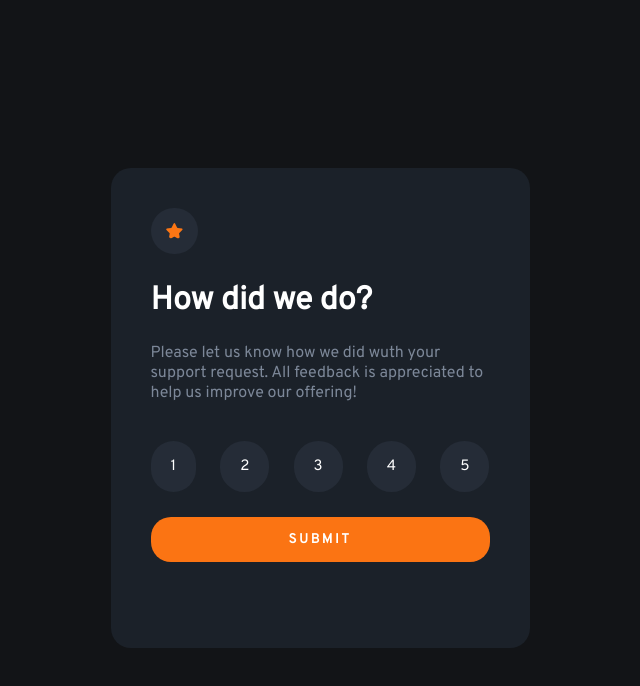
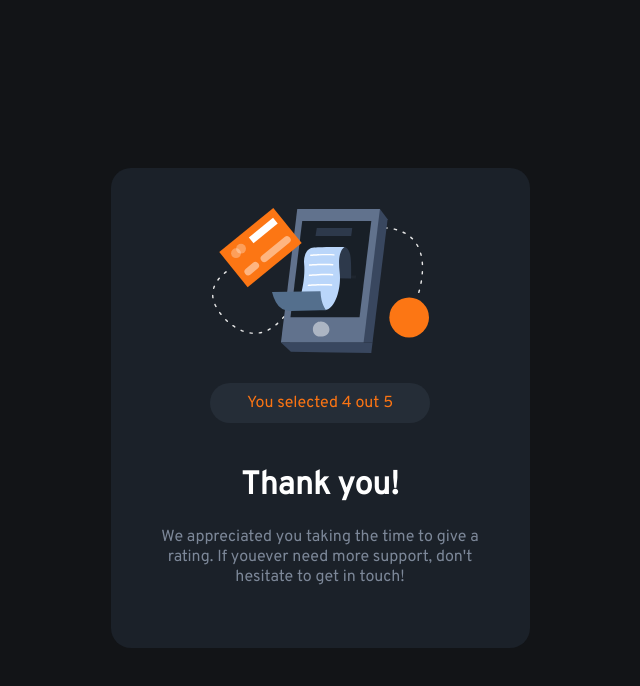
Before and after one commit to joao121gf/Desafios-JavaScript-Mentor, a plain HTML site: page Feedback/index.html in a window 1280 px wide. Both pictures are taken after a click on the button "SUBMIT". Shown: the whole page, without its empty margins (320-960 px from the left). Drawn offline with Linux system fonts and the light colour scheme.

Commit message:
Animações de transição concluidas

```diff
--- a/Feedback/index.html
+++ b/Feedback/index.html
@@ -1,5 +1,6 @@
 <!DOCTYPE html>
 <html lang="pt-br">
+
 <head>
     <meta charset="UTF-8">
     <meta name="viewport" content="width=device-width, initial-scale=1.0">
@@ -8,10 +9,11 @@
     <link rel="stylesheet" href="https://fonts.googleapis.com/css2?family=Overpass">
 
 </head>
+
 <body>
-    <main class="container-father">
+    <main class="container-father note">
         <div class="container-box">
-            <img src="./imagens/icon-star.svg" alt="Estrela">
+            <img class="box-star" src="./imagens/icon-star.svg" alt="Star">
             <h1>How did we do?</h1>
             <p>Please let us know how we did wuth your support request. All feedback is appreciated to help us improve our offering!</p>
             <div class="numeros-box">
@@ -29,6 +31,15 @@
                 </span>
             </div>
             <button class="button">Submit</button>
+            <p class="load"><span class="load-black"></span></p>
+        </div>
+    </main>
+    <main class="container-father ty">
+        <div class="container-box">
+            <img class="box-ty" src="./imagens/illustration-thank-you.svg" alt="Thanks">
+            <p class="selecao texto">You selected 4 out 5</p>
+            <h1 class="h1-ty">Thank you!</h1>
+            <p>We appreciated you taking the time to give a rating. If youever need more support, don't hesitate to get in touch!</p>
         </div>
     </main>
 
@@ -36,4 +47,5 @@
 
     <script src="script.js"></script>
 </body>
+
 </html>
--- a/Feedback/script.js
+++ b/Feedback/script.js
@@ -1,3 +1,4 @@
+window.addEventListener("load", () => {
   const numeros = document.querySelectorAll("span");
 
   function ativaLaranja() {
@@ -14,3 +15,24 @@ function ativaLaranja() {
   numeros.forEach((nums) => {
     nums.addEventListener("click", ativaLaranja);
   });
+
+  const button = document.querySelector(".button");
+  const containerTy = document.querySelector(".ty");
+  const containerBox = document.querySelector('.container-box')
+  const load = document.querySelector('.load')
+
+
+  function openTy() {
+    load.style.opacity = '1'
+    setTimeout(()=> {
+      containerTy.style.opacity = "1";
+      containerTy.style.zIndex = '1'
+      containerTy.classList.add('active')
+      containerBox.style.opacity = '0'
+    }, 1500)}
+
+
+
+  button.addEventListener("click", openTy);
+  console.log(button)
+});
--- a/Feedback/style.css
+++ b/Feedback/style.css
@@ -2,6 +2,10 @@
 
 body{
     background-color: hsl(216, 12%, 8%);
+}
+
+.note{
+
 }
 
 .container-father{
@@ -96,8 +100,95 @@ button:active{
     color: hsl(25, 97%, 53%);
 }
 
-img{
+.box-star{
     background-color: hsl(216deg 19.05% 17.98%);
     padding: 15px;
     border-radius: 40px;
 }
+
+
+.ty{
+    position: absolute;
+    top: 1%;
+    left: 0;
+    opacity: 0;
+    text-align: center;
+    z-index: -1;
+    transition: .3s ease;
+}
+
+
+.load{
+    opacity: 0;
+    border: 3px solid hsl(25, 97%, 53%);
+    height: 20px;
+    width: 20px;
+    border-left-color: hsl(213deg 20.6% 13.18%);
+    border-radius: 50%;
+    animation: spin 1s linear infinite;
+    margin: 25px auto;
+    transition: .5s ease;
+}
+
+@keyframes spin {
+    to{
+        transform: rotate(360deg);
+    }
+
+}
+
+
+
+
+
+.active{
+    animation: show-down .9s forwards;
+
+}
+
+/* .load-black{
+    width: 50px;
+    height: 50px;
+    border-radius: 50%;
+
+    border: 5px solid rgba(43, 41, 41, 0.918);
+} */
+
+@keyframes show-down {
+    from{
+        opacity: 0;
+        transform: translate3d(0, -100px, 0);
+    }
+    to{
+        opacity: 1;
+        transform: translate3d(0, 0, 0);
+    }
+}
+
+.box-ty{
+    background-color: none !important;
+    width: 217px;
+}
+
+.texto{
+    margin-top: 33px;
+    background-color: hsl(213, 19%, 18%);
+    padding: 10px;
+    border-radius: 20px;
+    color: hsl(25, 97%, 53%) !important;
+    width: 51%;
+    margin: 24px auto 0px;
+    font-weight: 300;
+    min-width: 200px;
+}
+.h1-ty{
+    margin-top: 43px;
+}
+
+
+@media (max-width: 750px){
+    .container-box{
+        width: 70%;
+        padding: 40px 30px;
+    }
+}
```
Also changed, not shown: Feedback/imagens/illustration-thank-you.svg (added). Lines whose indentation alone changed are shown as unchanged.
